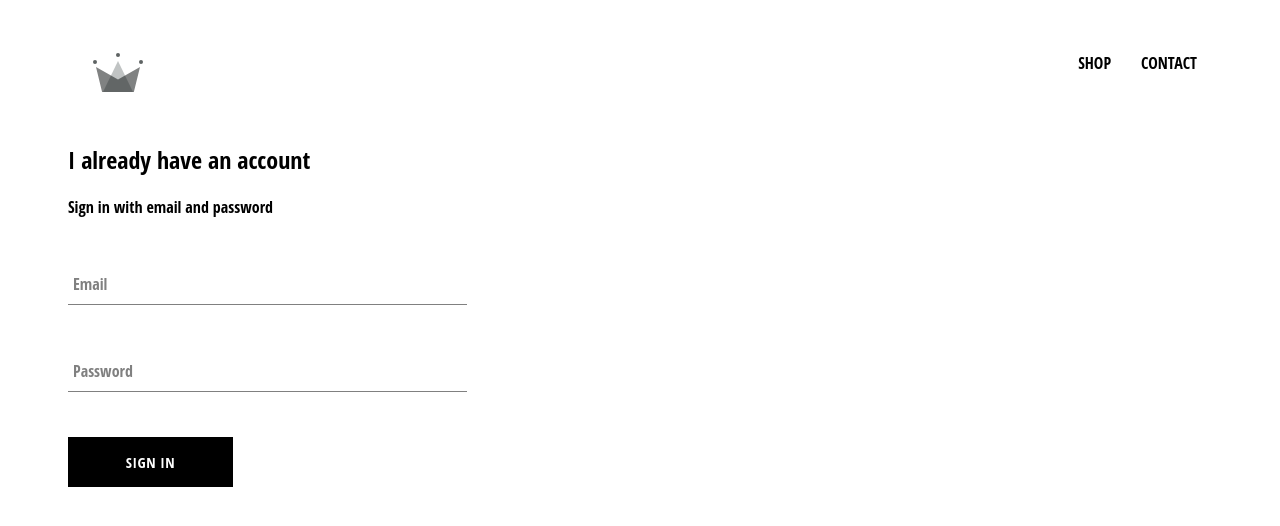
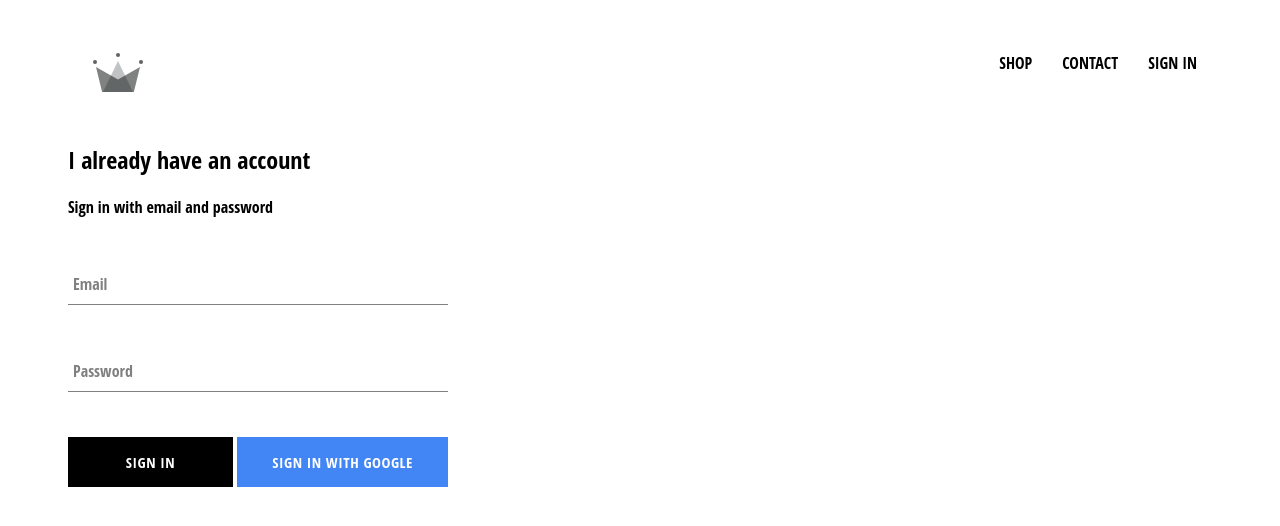
Before and after one commit to itsnitinr/crwn-clothing, a React (Create React App) app: page /signin in a window 1280 px wide. Shown: the top 526 px of the page. Built offline with nearby package versions, Linux system fonts and the light colour scheme; no server answers.

Commit message:
Add auth features from firebase and render header sign in / sign out  conditionally

```diff
--- a/src/App.css
+++ b/src/App.css
@@ -7,3 +7,7 @@ a {
   color: black;
   text-decoration: none;
 }
+
+* {
+  box-sizing: border-box;
+}
--- a/src/App.js
+++ b/src/App.js
@@ -5,11 +5,27 @@ import HomePage from "./pages/homepage/HomePage.component";
 import ShopPage from "./pages/shop/ShopPage.component";
 import RegisterLoginPage from "./pages/register-and-login/RegisterLoginPage.component";
 import Header from "./components/header/Header.component";
+import { auth } from "./firebase/firebase.utils";
 
-const App = () => {
+class App extends React.Component {
+  state = { currentUser: null };
+
+  unsubscribeFromAuth = null;
+
+  componentDidMount() {
+    this.unsubscribeFromAuth = auth.onAuthStateChanged((user) =>
+      this.setState({ currentUser: user })
+    );
+  }
+
+  componentWillUnmount() {
+    this.unsubscribeFromAuth();
+  }
+
+  render() {
     return (
       <div>
-      <Header />
+        <Header currentUser={this.state.currentUser} />
         <Switch>
           <Route exact path="/" component={HomePage} />
           <Route path="/shop" component={ShopPage} />
@@ -17,6 +33,7 @@ const App = () => {
         </Switch>
       </div>
     );
-};
+  }
+}
 
 export default App;
--- a/src/components/custom-button/CustomButton.component.jsx
+++ b/src/components/custom-button/CustomButton.component.jsx
@@ -1,8 +1,11 @@
 import React from "react";
 import "./CustomButton.styles.scss";
 
-const CustomButton = ({ children, otherProps }) => (
-  <button className="custom-button" {...otherProps}>
+const CustomButton = ({ children, isGoogleSignIn, ...otherProps }) => (
+  <button
+    className={`${isGoogleSignIn ? "google-sign-in" : ""} custom-button`}
+    {...otherProps}
+  >
     {children}
   </button>
 );
--- a/src/components/custom-button/CustomButton.styles.scss
+++ b/src/components/custom-button/CustomButton.styles.scss
@@ -19,4 +19,14 @@
     color: black;
     border: 1px solid black;
   }
+
+  &.google-sign-in {
+    background-color: #4285f4;
+    color: white;
+
+    &:hover {
+      background-color: #357ae8;
+      border: none;
+    }
+  }
 }
--- a/src/components/header/Header.component.jsx
+++ b/src/components/header/Header.component.jsx
@@ -2,8 +2,9 @@ import React from "react";
 import { Link } from "react-router-dom";
 import "./Header.styles.scss";
 import { ReactComponent as Logo } from "../../assets/crown.svg";
+import { auth } from "../../firebase/firebase.utils";
 
-const Header = () => (
+const Header = ({ currentUser }) => (
   <div className="header">
     <Link to="/" className="logo-container">
       <Logo className="logo" />
@@ -15,6 +16,15 @@ const Header = () => (
       <Link className="option" to="/shop">
         CONTACT
       </Link>
+      {currentUser ? (
+        <div className="option" onClick={() => auth.signOut()}>
+          SIGN OUT
+        </div>
+      ) : (
+        <Link className="option" to="/signin">
+          SIGN IN
+        </Link>
+      )}
     </div>
   </div>
 );
--- a/src/components/header/Header.styles.scss
+++ b/src/components/header/Header.styles.scss
@@ -20,6 +20,7 @@
 
     .option {
       padding: 10px 15px;
+      cursor: pointer;
     }
   }
 }
--- a/src/components/sign-in/SignIn.component.jsx
+++ b/src/components/sign-in/SignIn.component.jsx
@@ -2,6 +2,7 @@ import React from "react";
 import "./SignIn.styles.scss";
 import FormInput from "../../components/form-input/FormInput.component";
 import CustomButton from "../../components/custom-button/CustomButton.component";
+import { signInWithGoogle } from "../../firebase/firebase.utils";
 
 class SignIn extends React.Component {
   constructor(props) {
@@ -44,7 +45,12 @@ class SignIn extends React.Component {
             label="Password"
             required
           />
-          <CustomButton type="submit">Sign In</CustomButton>
+          <div className="buttons">
+            <CustomButton type="submit">Sign In</CustomButton>
+            <CustomButton onClick={signInWithGoogle} isGoogleSignIn>
+              Sign In with Google
+            </CustomButton>
+          </div>
         </form>
       </div>
     );
--- a/src/components/sign-in/SignIn.styles.scss
+++ b/src/components/sign-in/SignIn.styles.scss
@@ -1,9 +1,14 @@
 .sign-in {
-  width: 30vw;
+  width: 380px;
   display: flex;
   flex-direction: column;
 
   .title {
     margin: 10px 0;
   }
+
+  .buttons {
+    display: flex;
+    justify-content: space-between;
+  }
 }
--- a/src/firebase/firebase.utils.js
+++ b/src/firebase/firebase.utils.js
@@ -18,7 +18,7 @@ firebase.initializeApp(config);
 export const auth = firebase.auth();
 export const firestore = firebase.firestore();
 
-const provider = new firebase.auth.GithubAuthProvider();
+const provider = new firebase.auth.GoogleAuthProvider();
 provider.setCustomParameters({ prompt: "select_account" });
 export const signInWithGoogle = () => auth.signInWithPopup(provider);
 
```
Lines whose indentation alone changed are shown as unchanged.
